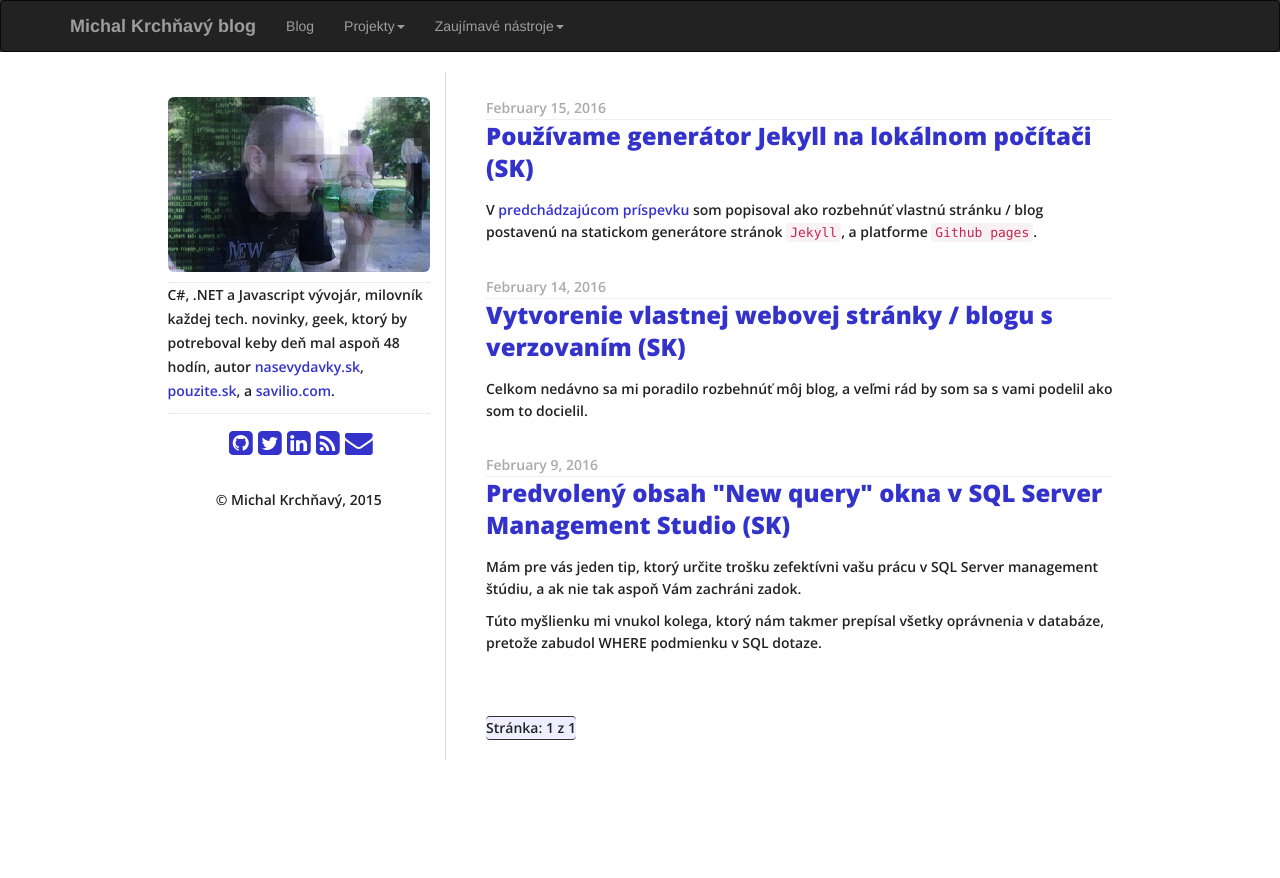
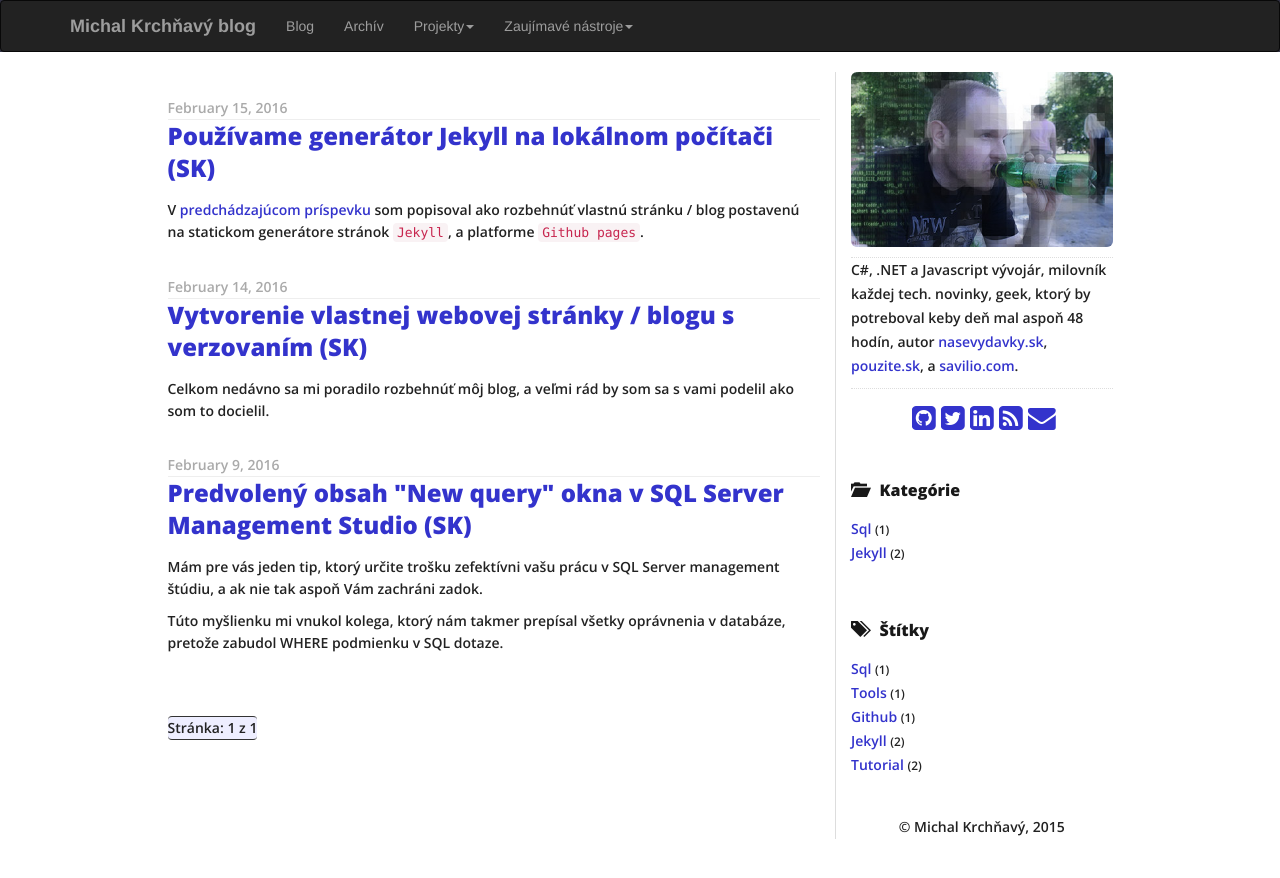
Before and after one commit to zemacik/zemacik.github.io, a Jekyll site: the page built from blog/index.html, in a window 1280 px wide. Shown: the top 878 px of the page. Built offline with Jekyll 4.4.1, drawn with Linux system fonts in a browser that asks for light colours; nearby versions of some CDN libraries; the list of posts is cut into pages by our own code.

Commit message:
Initial commit

```diff
--- a/_includes/header.html
+++ b/_includes/header.html
@@ -14,6 +14,7 @@
     <div class="collapse navbar-collapse header-collapse">
       <ul class="nav navbar-nav">
         <li><a href="/blog/">Blog</a></li>
+        <li><a href="/archive">Archív</a></li>
         <li class="dropdown">
           <a href="#" class="dropdown-toggle" data-toggle="dropdown">Projekty<span class="caret"></span></a>
           <ul class="dropdown-menu">
@@ -33,7 +34,7 @@
           <a href="#" class="dropdown-toggle" data-toggle="dropdown">Zaujímavé nástroje<span class="caret"></span></a>
           <ul class="dropdown-menu">
             <li><a href="http://diakritika.brm.sk/">Dopĺnač diakritiky</a></li>
-            <li><a href="http://head.wall.sk/odstranenie_diakritiky/">Odstránenie diakritiky</a></li>
+            <!--<li><a href="http://head.wall.sk/odstranenie_diakritiky/">Odstránenie diakritiky</a></li>-->
             <li><a href="http://jsonprettyprint.com/">JSON Pretty Print</a></li>
             <li><a href="http://jsonformat.com/">JSON formatter 2</a></li>
             <li><a href="http://jsbeautifier.org/">Deobfuscate JavaScript</a></li>
--- a/_includes/sidebar.html
+++ b/_includes/sidebar.html
@@ -14,6 +14,40 @@
     {% include social.html %}
   </div>
   <br/>
+  <div>
+      <h3><span class="glyphicon glyphicon-folder-open" aria-hidden="true"></span> &nbsp; Kategórie</h3>
+      <ul class="tag-box inline list-unstyled">
+        {% assign category_list = site.categories %}
+        {% if category_list.first[0] == null %}
+            {% for tag in category_list %}
+            <li><a href="/categories/#{{ tag }}">{{ tag | capitalize }}</a><small>({{ site.tags[tag].size }})</small></li>
+            {% endfor %}
+        {% else %}
+            {% for tag in category_list %}
+            <li><a href="/categories/#{{ tag[0] }}">{{ tag[0] | capitalize }}</a> <small>({{ tag[1].size }})</small></li>
+            {% endfor %}
+        {% endif %}
+        {% assign category_list = nil %}
+      </ul>
+  </div>
+  <br/>
+  <div>
+      <h3><span class="glyphicon glyphicon-tags" aria-hidden="true"></span> &nbsp; Štítky</h3>
+      <ul class="tag-box inline list-unstyled">
+        {% assign tags_list = site.tags %}
+        {% if tags_list.first[0] == null %}
+            {% for tag in tags_list %}
+            <li><a href="/tags/#{{ tag }}">{{ tag | capitalize }}</a><small>({{ site.tags[tag].size }})</small></li>
+            {% endfor %}
+        {% else %}
+            {% for tag in tags_list %}
+            <li><a href="/tags/#{{ tag[0] }}">{{ tag[0] | capitalize }}</a> <small>({{ tag[1].size }})</small></li>
+            {% endfor %}
+        {% endif %}
+        {% assign tags_list = nil %}
+      </ul>
+  </div>
+  <br/>
   <div class="text-center">
     &copy; Michal Krchňavý, 2015
   </div>
--- a/_layouts/blogposts.html
+++ b/_layouts/blogposts.html
@@ -2,11 +2,11 @@
 layout: blog
 ---
 <div class="row">
-    <div class="col-sm-4 col-md-offset-1 col-md-3 hidden-xs sidebar">
+    <div class="col-sm-8 col-md-offset-1 col-md-7 content">
+        {{ content }}
+    </div>
+    <div class="col-sm-4 col-md-3 hidden-xs sidebar sidebar_border">
         {% include sidebar.html %}
-    </div>
-    <div class="col-sm-8 col-md-7 content">
-        {{ content }}
     </div>
 </div>
 <div class="row visible-xs">
```
Also changed, not shown: _includes/css/screen.css (+12 -9 lines), _layouts/blogpost.html (+4 -4 lines), archive.html (added, +30 -0 lines), categories.html (added, +38 -0 lines), search.json (added, +15 -0 lines), tags.html (added, +38 -0 lines).
